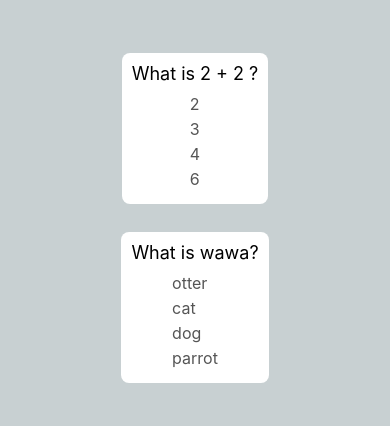
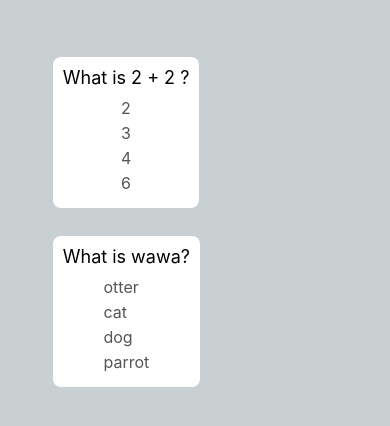
Before and after one commit to dasvids/FlashCards, a React Native app: screen / in a window 390 px wide. Shown: the top 426 px of the page. Built offline with nearby package versions, Linux system fonts and the light colour scheme; no server answers.

Commit message:
design things

```diff
--- a/src/FlashcardList.js
+++ b/src/FlashcardList.js
@@ -1,11 +1,15 @@
 import React from "react";
-import { View, Text, StyleSheet, FlatList  } from "react-native";
+import { View, Text, StyleSheet, FlatList, TouchableOpacity } from "react-native";
 import Flashcard from "./Flashcard";
 
 export default function FlashcardList({ flashcards }) {
 
-  const renderItem = ({ item }) => <Flashcard flashcard={item} />;
-  //props.flashcards
+  const renderItem = ({ item }) => (
+    <TouchableOpacity style={styles.itemContainer}>
+      <Flashcard flashcard={item} />
+    </TouchableOpacity>
+  );
+
   return (
     <FlatList
       data={flashcards}
@@ -20,9 +24,11 @@ const styles = StyleSheet.create({
   cardGrid: {
     flexDirection: "row",
     flexWrap: "wrap",
-    justifyContent: "center",
-    gap: 8,
-    justifyContent: "center",
+    justifyContent: "flex-start",
     alignItems: "center",
-  }
+  },
+  itemContainer: {
+    marginHorizontal: 4,
+    marginVertical: 4,
+  },
 });
```
